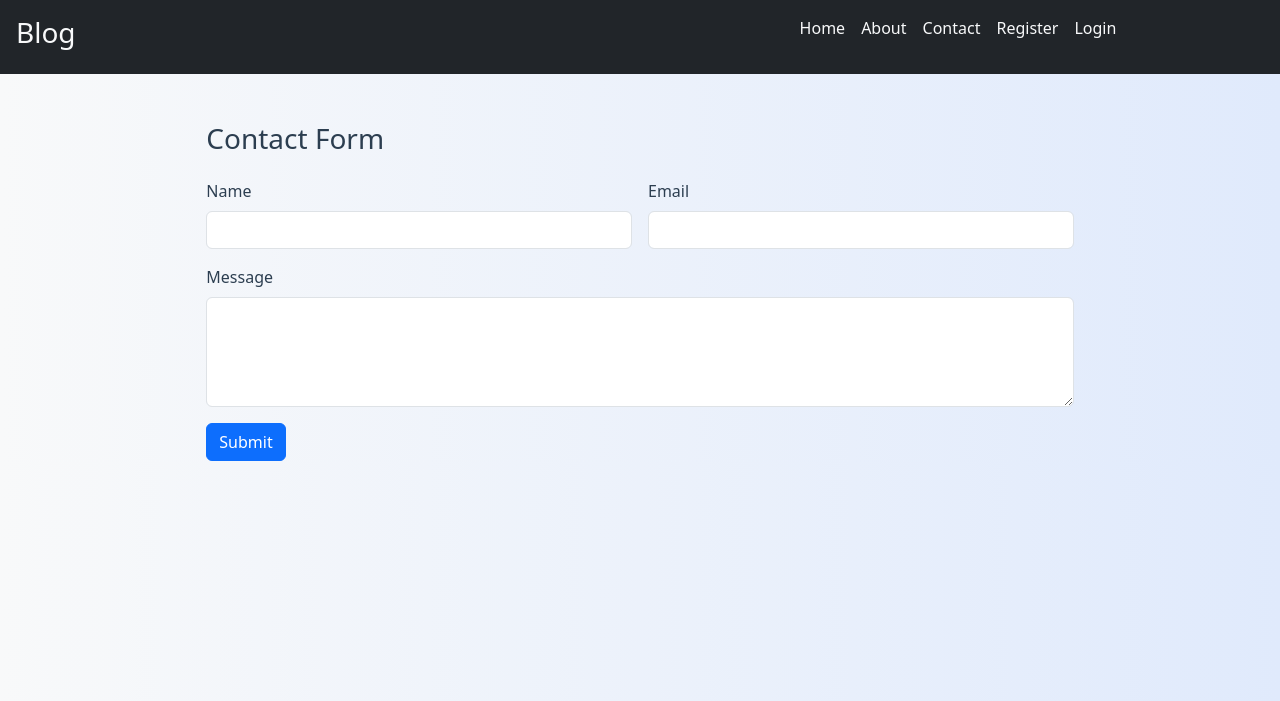
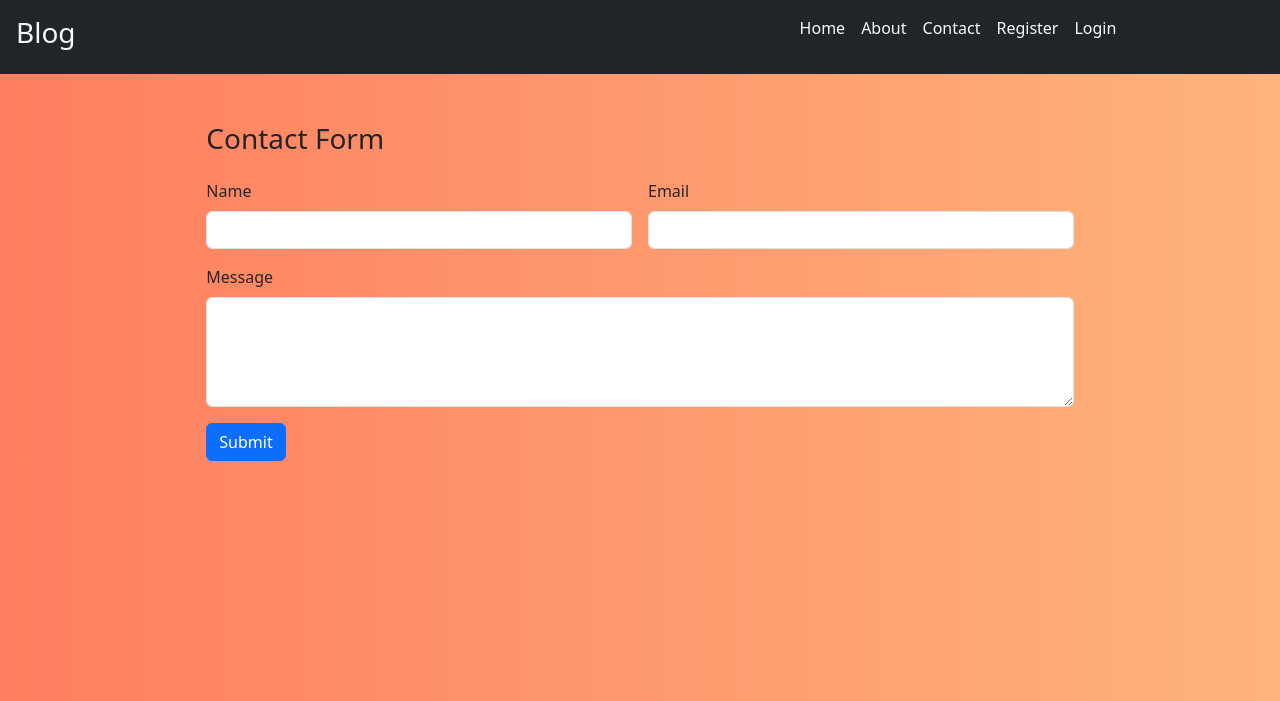
Before and after one commit to Karthik171819/Blog-Django-Project, a Django app: page /contact in a window 1280 px wide. Shown: the top 701 px of the page. Run offline with Django 3.2, Linux system fonts and the light colour scheme; some libraries are stand-ins or nearby versions.

Commit message:
bg color changed

```diff
--- a/blog/static/blog/style.css
+++ b/blog/static/blog/style.css
@@ -1,5 +1,5 @@
 body{
     /* background-color :#f4d983e2; */
-    background: linear-gradient(to right, #f8f9fa, #e0eafc);
-    color: #2c3e50;
+    background: linear-gradient(to right, #ff7e5f, #feb47b);
+
 }
```
